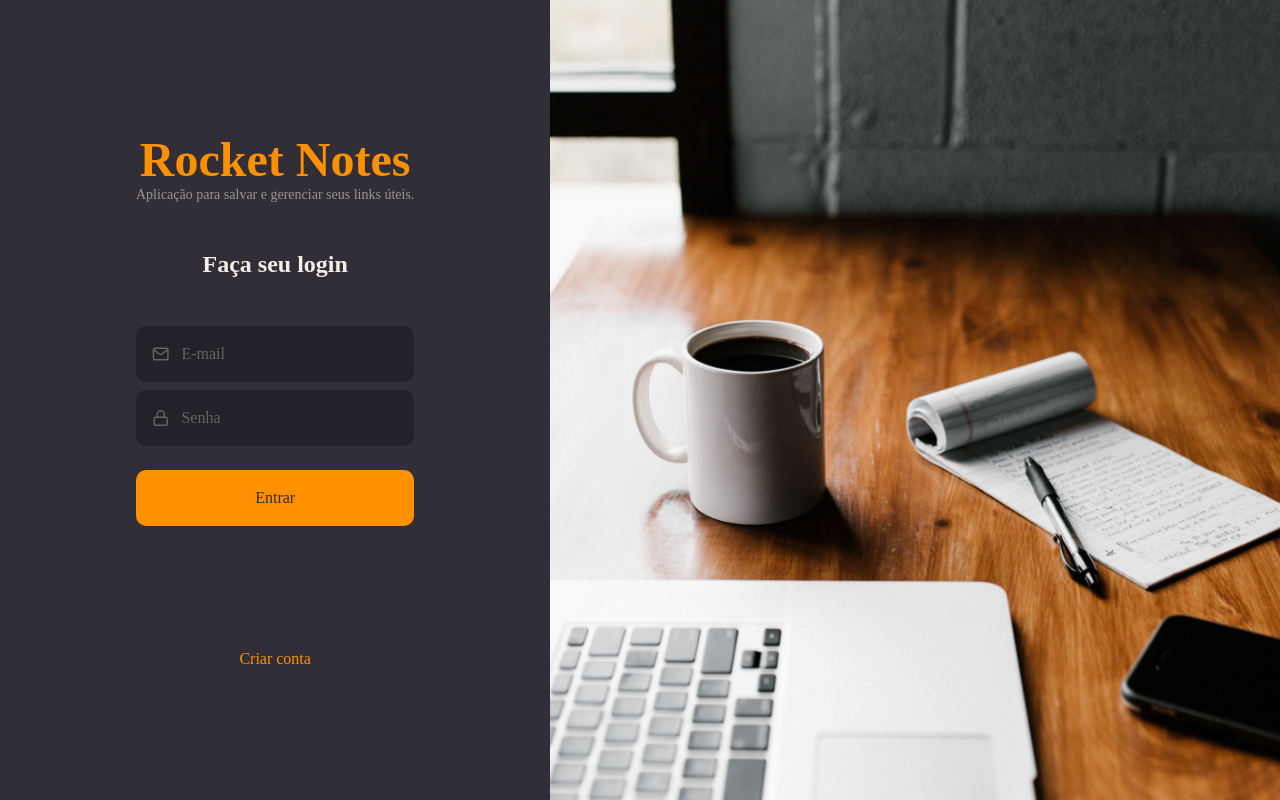
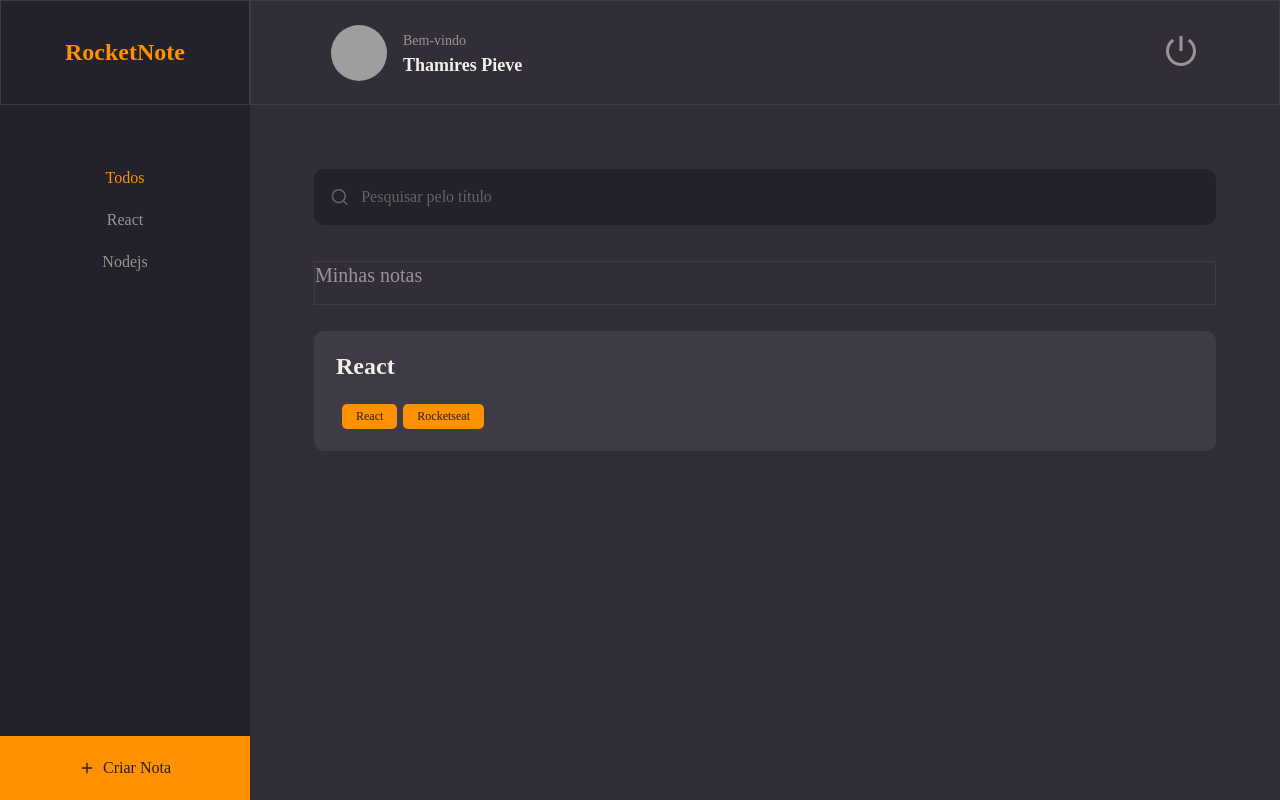
Before and after one commit to thamirespieve/Aulas-Explorer, a React app in the folder Stage09/rockeatnotes/: page / in a window 1280 px wide. Built offline with nearby package versions, Linux system fonts and the light colour scheme; grey boxes are pictures that could not be loaded; the HTML template or start-up script is replaced by a standard one.

Commit message:
feat: navigation

```diff
--- a/Stage09/rockeatnotes/src/components/Header/index.jsx
+++ b/Stage09/rockeatnotes/src/components/Header/index.jsx
@@ -5,7 +5,7 @@
 
   return(
       <Container>
-          <Profile>
+          <Profile to="/profile">
               <img src="https://github.com/thamirespieve.png" alt="Imagem de perfil do github" />
               <div>
                 <span>Bem-vindo</span>
--- a/Stage09/rockeatnotes/src/components/Header/style.js
+++ b/Stage09/rockeatnotes/src/components/Header/style.js
@@ -1,3 +1,4 @@
+import { Link } from 'react-router-dom'
 import styled from 'styled-components'
 
 export const Container = styled.header`
@@ -14,7 +15,7 @@
   padding: 0 80px;
 `
 
-export const Profile = styled.div`
+export const Profile = styled(Link)`
   display: flex;
   align-items: center;
 
--- a/Stage09/rockeatnotes/src/pages/Home/index.jsx
+++ b/Stage09/rockeatnotes/src/pages/Home/index.jsx
@@ -45,7 +45,7 @@
         </Section>
       </Content>
 
-      <Newnote>
+      <Newnote to="/new">
         <FiPlus/>Criar Nota
       </Newnote>
 
--- a/Stage09/rockeatnotes/src/pages/Home/style.js
+++ b/Stage09/rockeatnotes/src/pages/Home/style.js
@@ -1,5 +1,5 @@
 import styled from 'styled-components'
-
+import { Link } from 'react-router-dom'
 export const Container = styled.div`
   width: 100%;
   height: 100vh;
@@ -48,11 +48,12 @@
   padding: 0 64px;
   overflow: auto;
 `
-export const Newnote = styled.button`
+export const Newnote = styled(Link)`
   grid-area: newnote;
   background-color: ${({ theme }) => theme.COLORS.ORANGE};
+  color: ${({ theme }) => theme.COLORS.BACKGROUND_900};
 
-  border: none;
+  /* border: none; */
 
   display: flex;
   justify-content: center;
--- a/Stage09/rockeatnotes/src/pages/New/index.jsx
+++ b/Stage09/rockeatnotes/src/pages/New/index.jsx
@@ -1,3 +1,5 @@
+import { Link } from "react-router-dom";
+
 import { Container,Form } from "./style";
 
 import {Header} from "../../components/Header"
@@ -15,7 +17,7 @@
         <Form>
           <header>
             <h1>Criar nota</h1>
-            <a href="#">Voltar</a>
+            <Link to="/">Voltar</Link>
           </header>
 
         <Input type='text' placeholder="Título" />
--- a/Stage09/rockeatnotes/src/pages/Profile/index.jsx
+++ b/Stage09/rockeatnotes/src/pages/Profile/index.jsx
@@ -1,3 +1,4 @@
+import { Link } from "react-router-dom";
 import{FiUser,FiMail,FiLock,FiArrowLeft,FiCamera} from "react-icons/fi"
 
 import { Container,Form,Avatar } from "./style";
@@ -11,7 +12,9 @@
   <Container>
 
     <header>
-      <FiArrowLeft/>
+      <Link to="/">
+        <FiArrowLeft/>
+      </Link>
     </header>
 
     <Form>
--- a/Stage09/rockeatnotes/src/pages/SingIn/index.jsx
+++ b/Stage09/rockeatnotes/src/pages/SingIn/index.jsx
@@ -3,6 +3,8 @@
 
 import {Input} from "../../components/Input"
 import {Button} from "../../components/Button"
+
+import { Link } from "react-router-dom";
 
 export function SingIn(){
 
@@ -19,7 +21,7 @@
 
     <Button title="Entrar"/>
 
-    <a href="#">Criar conta</a>
+    <Link to="/register">Criar conta</Link>
     </Form>
     <BackgroundImg/>
   </Container>
--- a/Stage09/rockeatnotes/src/pages/SingUp/index.jsx
+++ b/Stage09/rockeatnotes/src/pages/SingUp/index.jsx
@@ -4,6 +4,8 @@
 
 import { Input } from "../../components/Input"
 import { Button } from "../../components/Button"
+
+import {Link} from "react-router-dom"
 export function SingUp(){
 
   return(
@@ -22,7 +24,7 @@
 
         <Button title="Cadastrar"/>
 
-        <a href="#">Voltar para o login</a>
+        <Link to="/">Voltar para o login</Link>
       </Form>
 
     </Container>
--- a/Stage09/rockeatnotes/src/routes/index.jsx
+++ b/Stage09/rockeatnotes/src/routes/index.jsx
@@ -7,8 +7,8 @@
 
   return(
     <BrowserRouter>
-      <AuthRoutes/>
-      {/* <AppRoutes/> */}
+      {/* <AuthRoutes/> */}
+      <AppRoutes/>
     </BrowserRouter>
   )
 }
```
